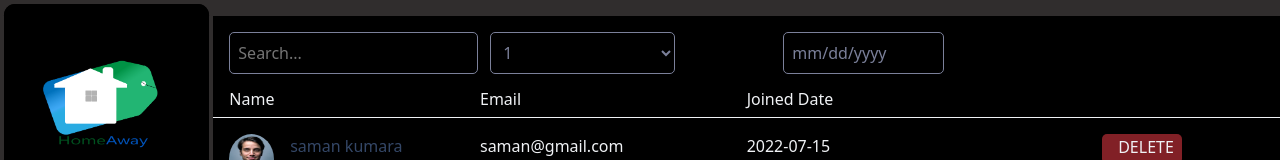
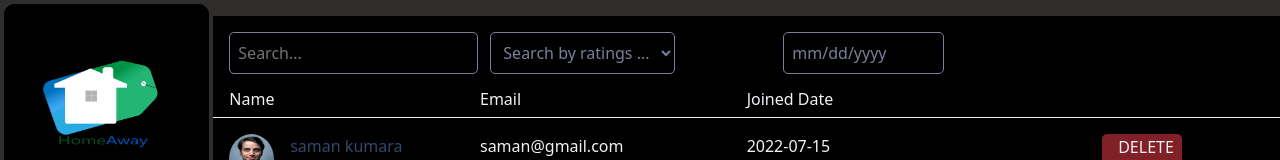
Before and after one commit to GP-43/homeaway-frontend, a React (Create React App) app: page /admin/occupants in a window 1280 px wide. Shown: the top 160 px of the page. Built offline with nearby package versions, Linux system fonts and the light colour scheme.

Commit message:
just commited

```diff
--- a/src/components/admin/occupants/OccupantTable.jsx
+++ b/src/components/admin/occupants/OccupantTable.jsx
@@ -44,7 +44,7 @@ function OccupantTable() {
 
                 <Col className='text-right'>
                     <select className='search-by-name p-2'  onChange={event => {setSearchTerm(event.target.value)}}>
-                        <option disabled hidden> Search by ratings ...</option>
+                        <option> Search by ratings ...</option>
                         <option>1</option>
                         <option>2</option>
                         <option>3</option>
@@ -83,7 +83,7 @@ function OccupantTable() {
                     } else if (val.firstName.toLowerCase().includes(searchTerm.toLowerCase()) ||
                         val.lastName.toLowerCase().includes(searchTerm.toLowerCase()) ||
                         val.joinedDate.includes(searchTerm) ||
-                        val.rate.includes(searchTerm) ||
+                        val.rate == searchTerm ||
                         (searchTerm == '4+' && val.rate > 4) ) {
                             return val
                     }
```
